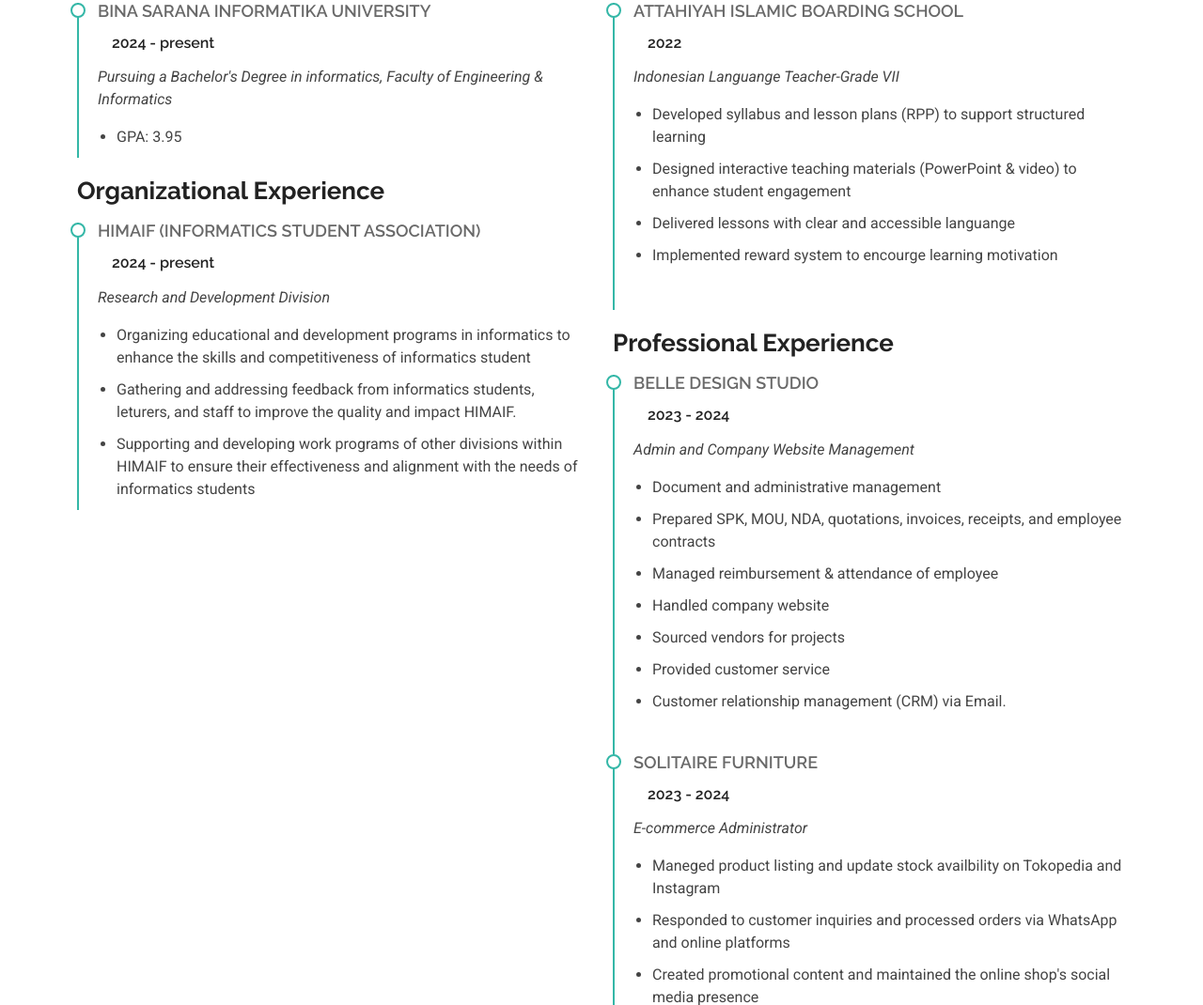
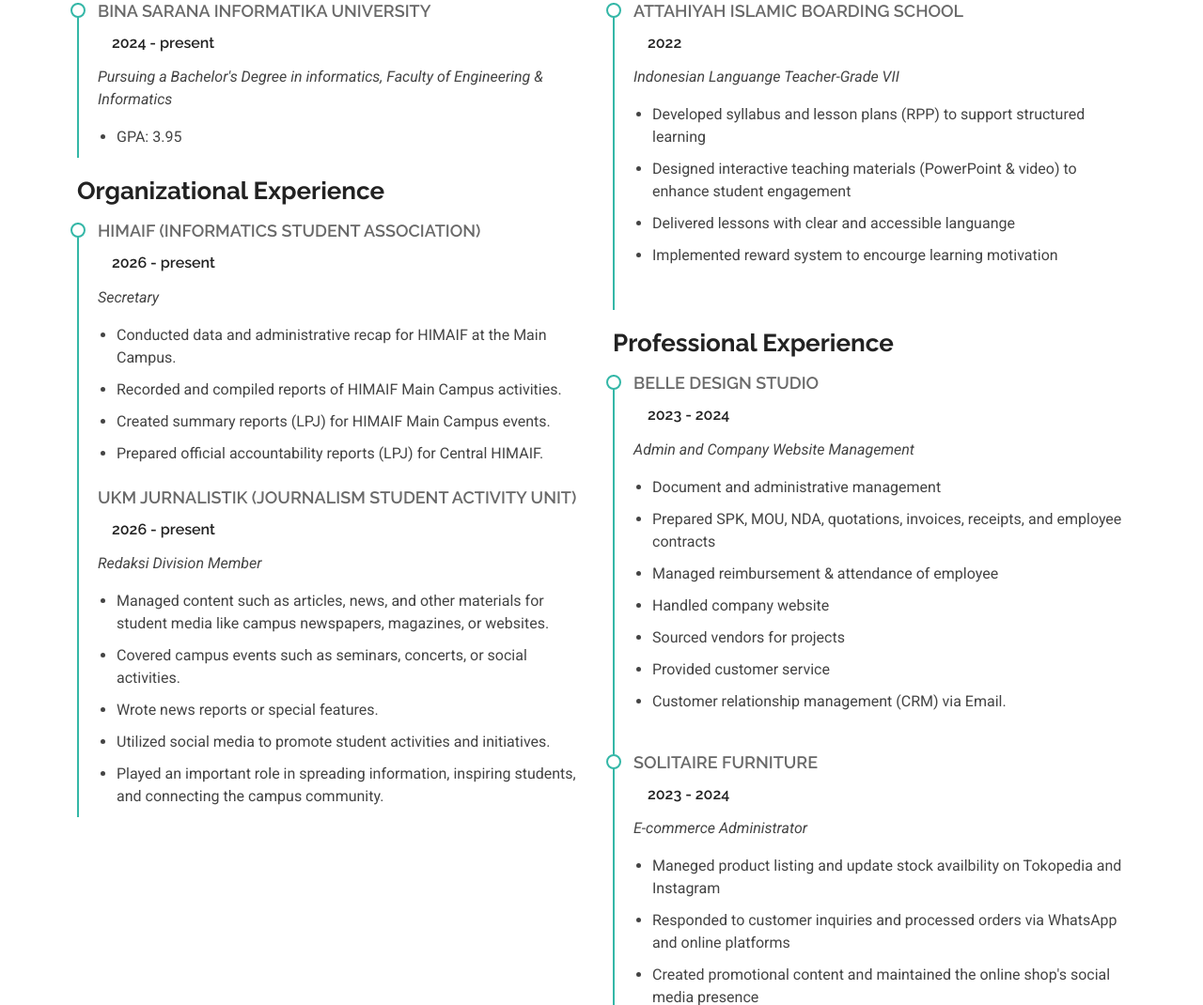
Before and after one commit to salwasaumi/salwasaumi.github.io, a plain HTML site: page resume.html in a window 1280 px wide. Shown: the part 419-1489 px from the top of the page at 94% size. Drawn offline with Linux system fonts and the light colour scheme.

Commit message:
orgss add

```diff
--- a/resume.html
+++ b/resume.html
@@ -110,12 +110,23 @@
 
             <div class="resume-item">
               <h4>HIMAIF (Informatics Student Association)</h4>
-              <h5>2024 - present</h5>
-              <p><em>Research and Development Division</em></p>
+              <h5>2026 - present</h5>
+              <p><em>Secretary</em></p>
               <ul>
-                <li>Organizing educational and development programs in informatics to enhance the skills and competitiveness of informatics student</li>
-                <li>Gathering and addressing feedback from informatics students, leturers, and staff to improve the quality and impact HIMAIF.</li>
-                <li>Supporting and developing work programs of other divisions within HIMAIF to ensure their effectiveness and alignment with the needs of informatics students</li>
+                <li>Conducted data and administrative recap for HIMAIF at the Main Campus.</li>
+                <li>Recorded and compiled reports of HIMAIF Main Campus activities.</li>
+                <li>Created summary reports (LPJ) for HIMAIF Main Campus events.</li>
+                <li>Prepared official accountability reports (LPJ) for Central HIMAIF.</li>
+              </ul>
+              <h4>UKM Jurnalistik (Journalism Student Activity Unit)</h4>
+              <h5>2026 - present</h5>
+              <p><em>Redaksi Division Member</em></p>
+              <ul>
+                <li>Managed content such as articles, news, and other materials for student media like campus newspapers, magazines, or websites.</li>
+                <li>Covered campus events such as seminars, concerts, or social activities.</li>
+                <li>Wrote news reports or special features.</li>
+                <li>Utilized social media to promote student activities and initiatives.</li>
+                <li>Played an important role in spreading information, inspiring students, and connecting the campus community.</li>
               </ul>
             </div><!-- Edn Resume Item -->
 
```
Also changed, not shown: about.html (+81 -46 lines), assets/img/masonry-portfolio/Screenshot 2025-10-26 104828.png (added), assets/img/masonry-portfolio/masonry-portfolio-34.png (added), assets/img/masonry-portfolio/masonry-portfolio-35.png, assets/img/masonry-portfolio/masonry-portfolio-36.png, assets/img/masonry-portfolio/masonry-portfolio-37.png, assets/img/masonry-portfolio/masonry-portfolio-38.jpg.png (deleted), assets/img/masonry-portfolio/masonry-portfolio-38.png (added), assets/img/masonry-portfolio/masonry-portfolio-42.png, assets/img/masonry-portfolio/masonry-portfolio-43.png, assets/img/masonry-portfolio/masonry-portfolio-44.png (added).
